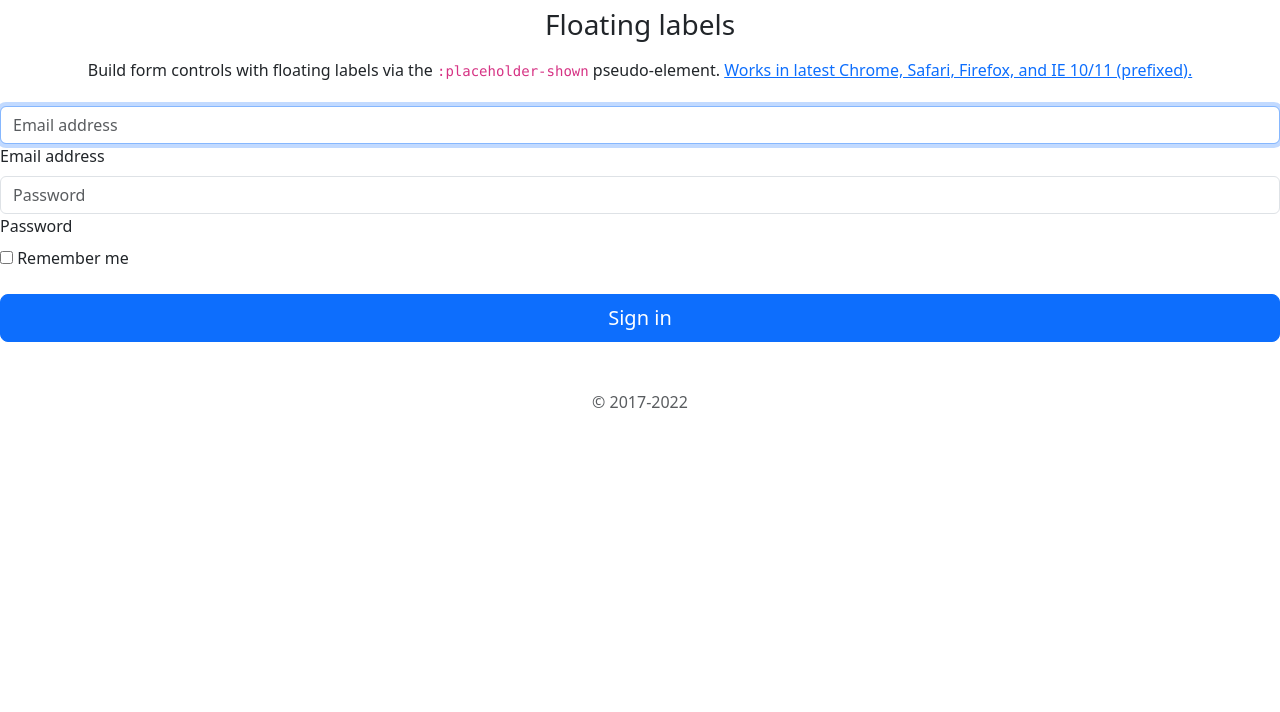
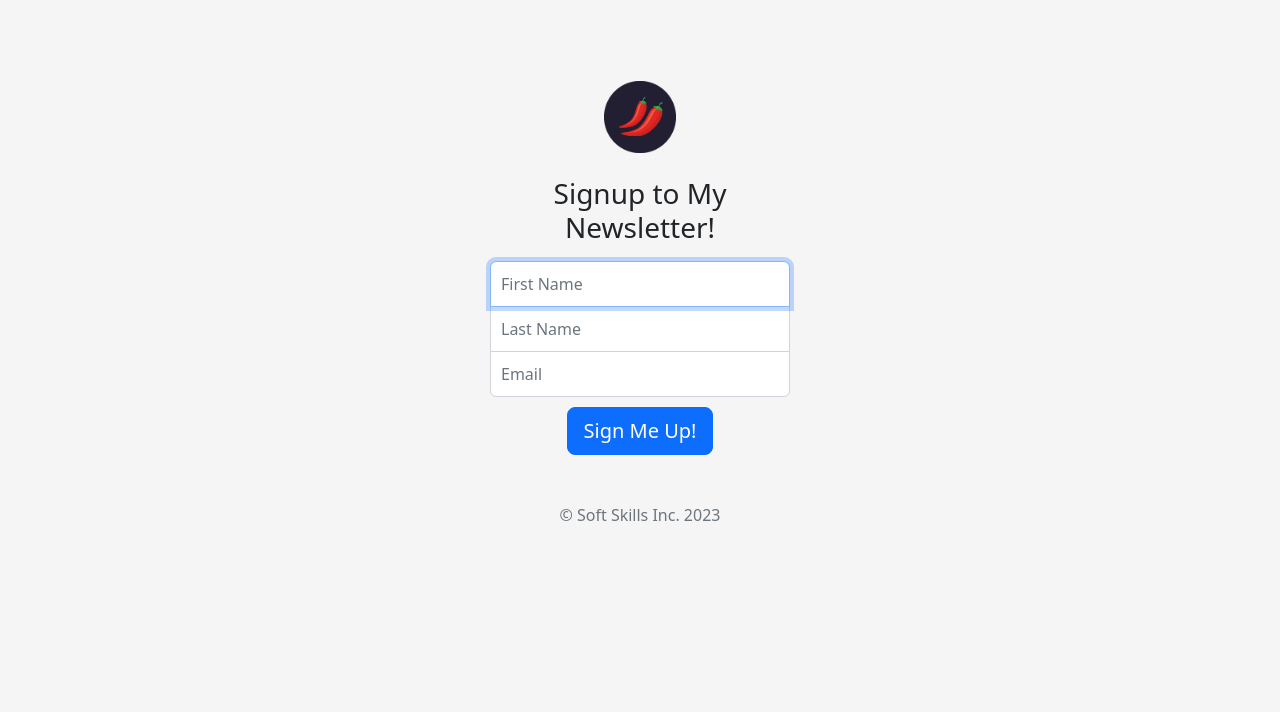
Before and after one commit to Abmart0803/Newsletter-Signup-Page, a website: page signup.html in a window 1280 px wide. Shown: the part 88-800 px from the top of the page. Drawn offline with nearby package versions, Linux system fonts and the light colour scheme.

Commit message:
Modify app.js file, publib/scc/style.css, public/images/softlink logo2.jpg and signup.html file

```diff
--- a/public/css/style.css
+++ b/public/css/style.css
@@ -4,7 +4,9 @@ body {
 }
 
 body {
+  display: -ms-flexbox;
   display: flex;
+  -ms-flex-align: center;
   align-items: center;
   padding-top: 40px;
   padding-bottom: 40px;
@@ -12,11 +14,22 @@ body {
 }
 
 .form-signin {
+  width: 100%;
   max-width: 330px;
   padding: 15px;
+  margin: auto;
 }
-
-.form-signin .form-floating:focus-within {
+.form-signin .checkbox {
+  font-weight: 400;
+}
+.form-signin .form-control {
+  position: relative;
+  box-sizing: border-box;
+  height: auto;
+  padding: 10px;
+  font-size: 16px;
+}
+.form-signin .form-control:focus {
   z-index: 2;
 }
 
@@ -27,8 +40,9 @@ body {
 }
 
 .middle {
-  border-radius: 0;
+  border-radius: 0%;
   margin-bottom: -1px;
+
 }
 
 .bottom {
@@ -36,7 +50,3 @@ body {
   border-top-left-radius: 0;
   border-top-right-radius: 0;
 }
-
-p {
-  margin-top: 0%;
-}
--- a/signup.html
+++ b/signup.html
@@ -1,4 +1,3 @@
-
 <!doctype html>
 <html lang="en">
   <head>
@@ -9,19 +8,13 @@
     <meta name="generator" content="Hugo 0.101.0">
     <title>Newsletter Signup</title>
 
-    <link rel="canonical" href="https://getbootstrap.com/docs/4.6/examples/floating-labels/">
-
-
 
     <!-- Bootstrap core CSS -->
-    <link href="/docs/5.3/dist/css/bootstrap.min.css"
-    rel="stylesheet" integrity="sha384-GLhlTQ8iRABdZLl6O3oVMWSktQOp6b7In1Zl3/Jr59b6EGGoI1aFkw7cmDA6j6gD"
+    <link rel="canonical" href="https://getbootstrap.com/docs/4.6/examples/sign-in/">
+
+    <link rel="stylesheet" href="https://cdn.jsdelivr.net/npm/bootstrap@5.2.3/dist/css/bootstrap.min.css"
+    integrity="sha384-rbsA2VBKQhggwzxH7pPCaAqO46MgnOM80zW1RWuH61DGLwZJEdK2Kadq2F9CUG65"
     crossorigin="anonymous">
-    <link href="https://cdn.jsdelivr.net/npm/bootstrap@5.3.0-alpha1/dist/css/bootstrap.min.css"
-    rel="stylesheet" integrity="sha384-GLhlTQ8iRABdZLl6O3oVMWSktQOp6b7In1Zl3/Jr59b6EGGoI1aFkw7cmDA6j6gD"
-    crossorigin="anonymous">
-
-
 
 
     <!-- Favicons -->
@@ -54,34 +47,20 @@
 
 
     <!-- Custom styles for this template -->
-    <link href="floating-labels.css" rel="stylesheet">
+    <link href="/css/style.css" rel="stylesheet">
   </head>
-  <body>
+  <body class="text-center">
 
-<form class="form-signin">
-  <div class="text-center mb-4">
-    <img class="mb-4" src="/docs/4.6/assets/brand/bootstrap-solid.svg" alt="" width="72" height="72">
-    <h1 class="h3 mb-3 font-weight-normal">Floating labels</h1>
-    <p>Build form controls with floating labels via the <code>:placeholder-shown</code> pseudo-element. <a href="https://caniuse.com/css-placeholder-shown">Works in latest Chrome, Safari, Firefox, and IE 10/11 (prefixed).</a></p>
-  </div>
+<form action="/" class="form-signin" method="post">
+  <img class="mb-4" src="/images/chillies.png" alt="" width="72" height="72">
+  <h1 class="h3 mb-3 font-weight-normal">Signup to My Newsletter!</h1>
 
-  <div class="form-label-group">
-    <input type="email" id="inputEmail" class="form-control" placeholder="Email address" required autofocus>
-    <label for="inputEmail">Email address</label>
-  </div>
+  <input type="text"  class="form-control top" name="fName" placeholder="First Name" required autofocus>
+  <input type="text"  class="form-control middle" name="lName" placeholder="Last Name" required>
+  <input type="email"  class="form-control bottom" name="email" placeholder="Email" required>
 
-  <div class="form-label-group">
-    <input type="password" id="inputPassword" class="form-control" placeholder="Password" required>
-    <label for="inputPassword">Password</label>
-  </div>
-
-  <div class="checkbox mb-3">
-    <label>
-      <input type="checkbox" value="remember-me"> Remember me
-    </label>
-  </div>
-  <button class="btn btn-lg btn-primary btn-block" type="submit">Sign in</button>
-  <p class="mt-5 mb-3 text-muted text-center">&copy; 2017-2022</p>
+  <button class="btn btn-lg btn-primary btn-block" type="submit">Sign Me Up!</button>
+  <p class="mt-5 mb-3 text-muted">&copy; Soft Skills Inc. 2023</p>
 </form>
 
 
```
Also changed, not shown: app.js (+9 -7 lines), public/images/softlink logo2.jpg (added).
